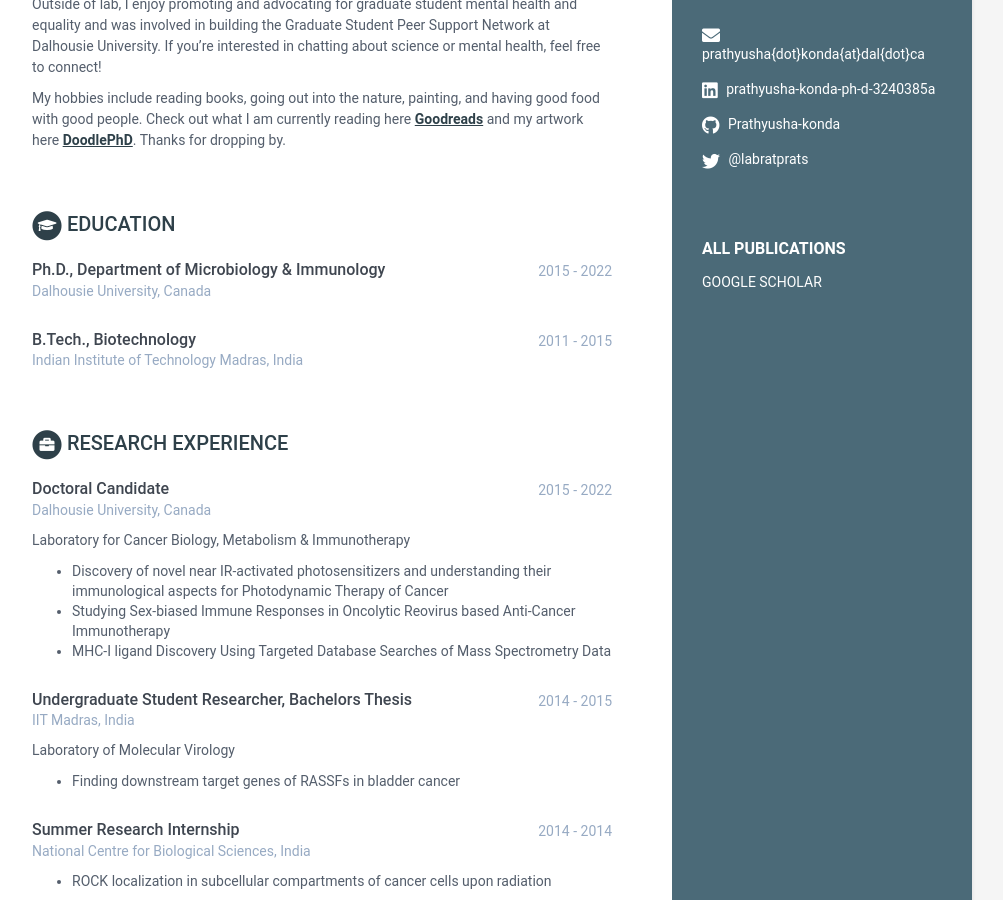
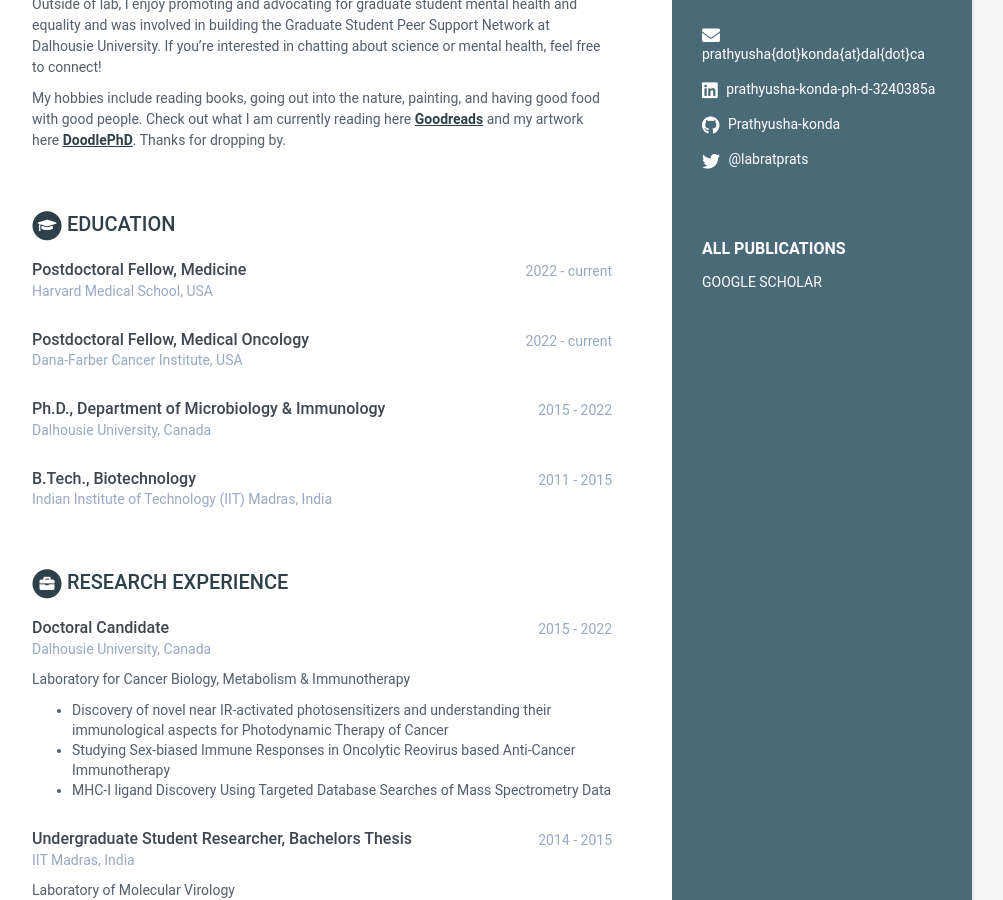
Before and after one commit to Prathyusha-konda/Website, a Jekyll site: the page built from index.html, in a window 1280 px wide and 900 px high, scrolled down 303 px. Shown: the whole window, without its empty margins (168-1171 px from the left). Built offline with Jekyll 4.4.1, drawn with Linux system fonts in a browser that asks for light colours.

Commit message:
Update data.yml

```diff
--- a/_data/data.yml
+++ b/_data/data.yml
@@ -29,12 +29,20 @@ career-profile:
       My hobbies include reading books, going out into the nature, painting, and having good food with good people. Check out what I am currently reading here <a href="https://www.goodreads.com/user/show/100071346-prathyusha"><b><u>Goodreads</u></b></a> and my artwork here <a href="https://www.instagram.com/doodlephd/"><b><u>DoodlePhD</u></b></a>. Thanks for dropping by.
 education:
     #title: Education/ Professional Training
+    - degree: Postdoctoral Fellow, Medicine
+      university: Harvard Medical School, USA
+      time: 2022 - current
+
+    - degree: Postdoctoral Fellow, Medical Oncology
+      university: Dana-Farber Cancer Institute, USA
+      time: 2022 - current
+
     - degree: Ph.D., Department of Microbiology & Immunology
       university: Dalhousie University, Canada
       time: 2015 - 2022
 
     - degree: B.Tech., Biotechnology
-      university: Indian Institute of Technology Madras, India
+      university: Indian Institute of Technology (IIT) Madras, India
       time: 2011 - 2015
 
 experiences:
```
